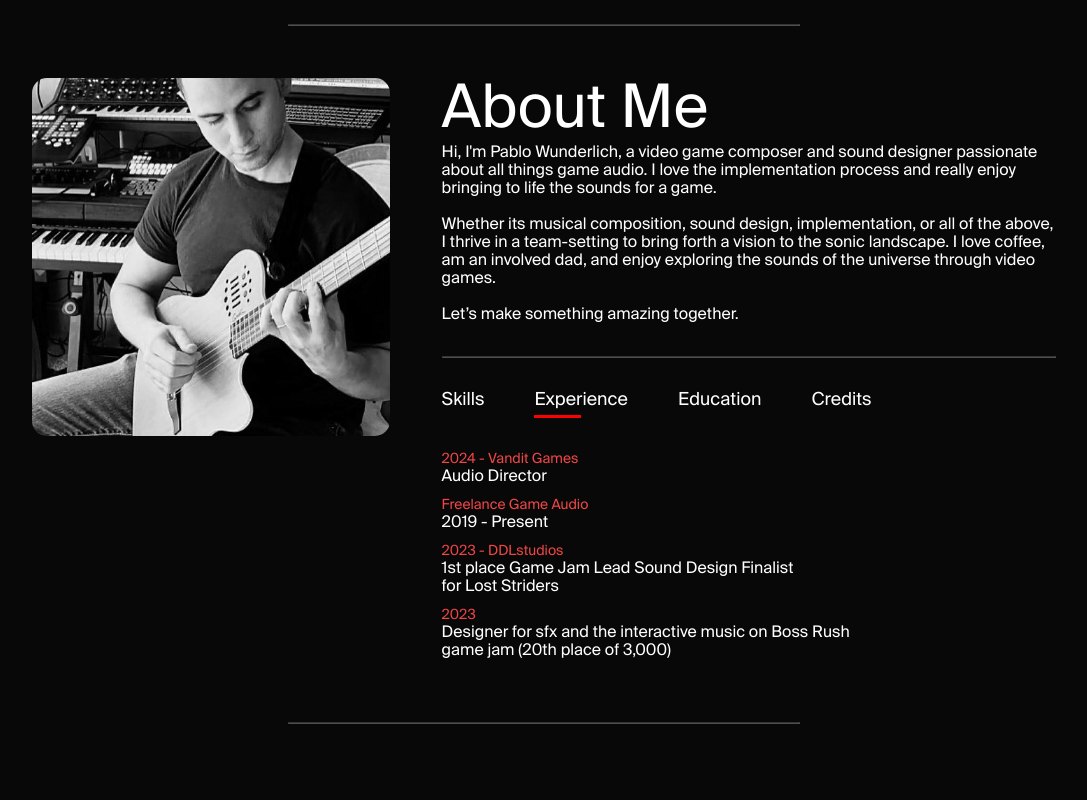
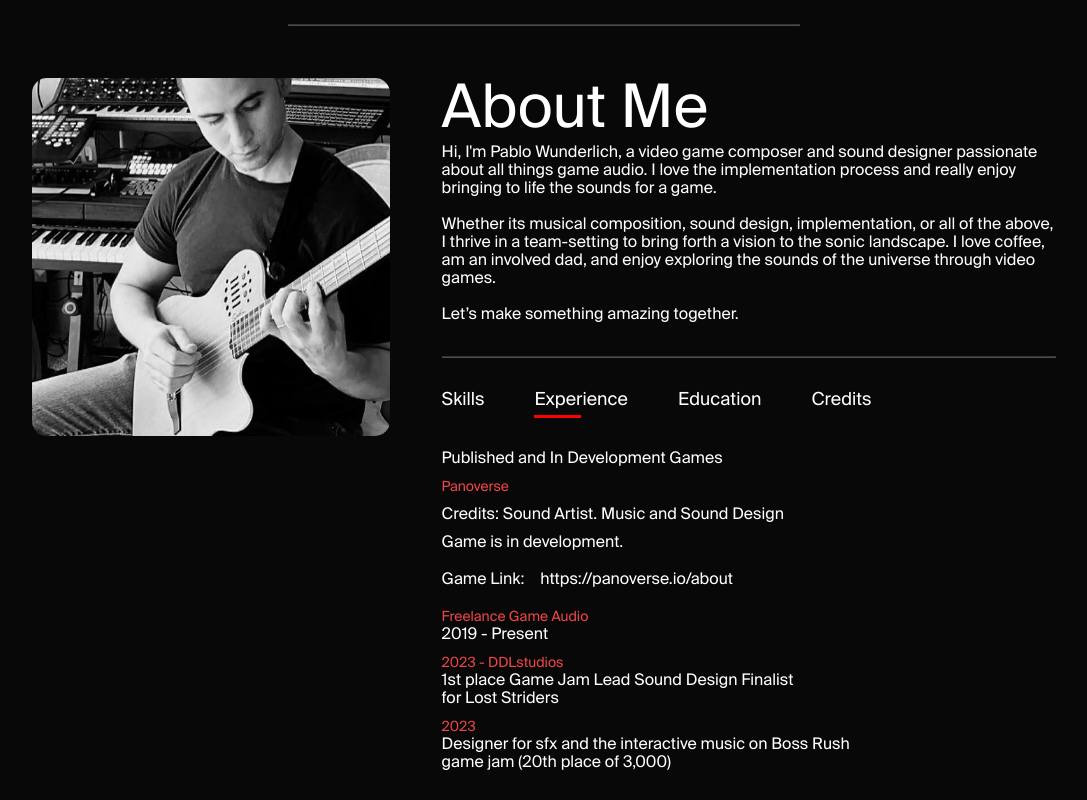
Before and after one commit to denniscas2000/Freelance-Client-PabloWunderlich, a plain HTML site: page index.html in a window 1280 px wide. Both pictures are taken after a click on the element "Experience". Shown: the part 826-1626 px from the top of the page, without its empty margins (96-1183 px from the left). Drawn offline with Linux system fonts and the light colour scheme.

Commit message:
updated changes

```diff
--- a/index.html
+++ b/index.html
@@ -86,7 +86,12 @@
                     </div>
                     <div class="tab-contents" id="experience">
                         <ul>
-                            <li><span>2024 - Vandit Games<br></span>Audio Director</li>
+                            <li>Published and In Development Games</li>
+                            <li><span>Panoverse<br></span><ul>
+                                <li>Credits: Sound Artist. Music and Sound Design</li>
+                                <li>Game is in development.</li>
+                                <li>Game Link: <a href="https://panoverse.io/about">https://panoverse.io/about</a></li>
+                            </ul></li>
                             <li><span>Freelance Game Audio<br></span>2019 - Present</li>
                             <li><span>2023 - DDLstudios<br></span>1st place Game Jam Lead Sound Design Finalist<br>for Lost Striders</li>
                             <li><span>2023<br></span>Designer for sfx and the interactive music on Boss Rush<br>game jam (20th place of 3,000)</li>
@@ -187,7 +192,7 @@
                         <a href="https://itch.io/profile/pablowunderlich" rel="noopener noreferrer nofollow"
                         target="_blank"><i class="fa-brands fa-itch-io"></i></i></a>
                     </div>
-                <a href="" class="btn btn2" onclick="window.open('images/new_resume.docx.pdf')">Download CV</a></div>
+                <a href="" class="btn btn2" onclick="window.open('images/Pablo_Wunderlich_CV_April_2024.2.docx.pdf')">Download CV</a></div>
                 <div class="contact-right">
                     <form name="submit-to-google-sheet">
                         <input type="text" name="Name" placeholder="Your Name" required>
```
Also changed, not shown: 1 other file.
